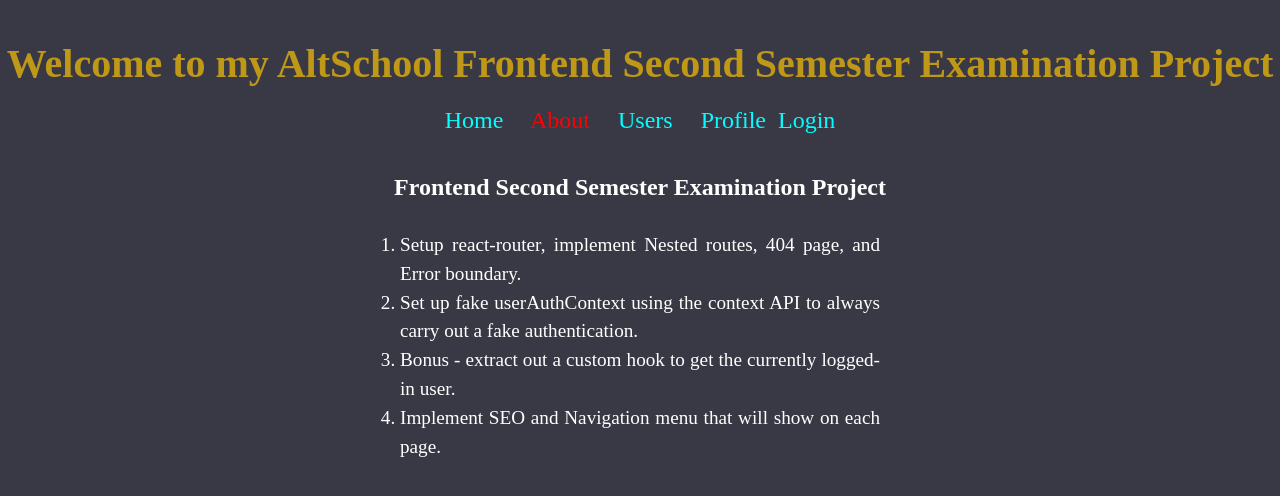
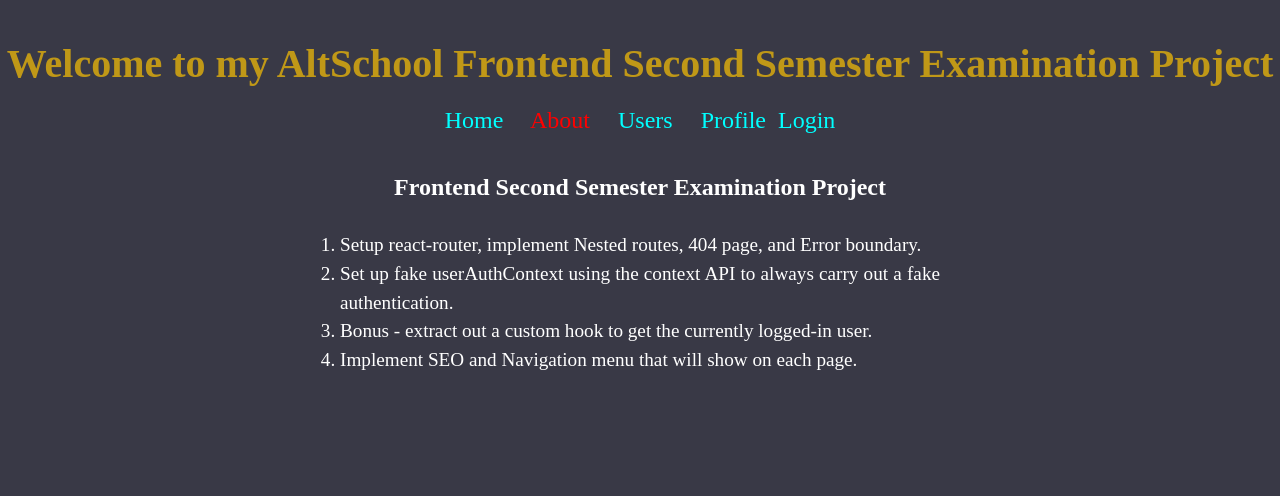
Before and after one commit to PatrickAghedo/AltSchool-Frontend-Second-Semester-Examination-Project, a React (Create React App) app: page /about in a window 1280 px wide. Shown: the top 496 px of the page. Built offline with nearby package versions, Linux system fonts and the light colour scheme; no server answers.

Commit message:
1 file modified

```diff
--- a/src/style.css
+++ b/src/style.css
@@ -46,7 +46,7 @@
 }
 
 .flex-items {
-  max-width: 480px;
+  max-width: 600px;
   padding: auto;
   align-self: center;
 }
```
